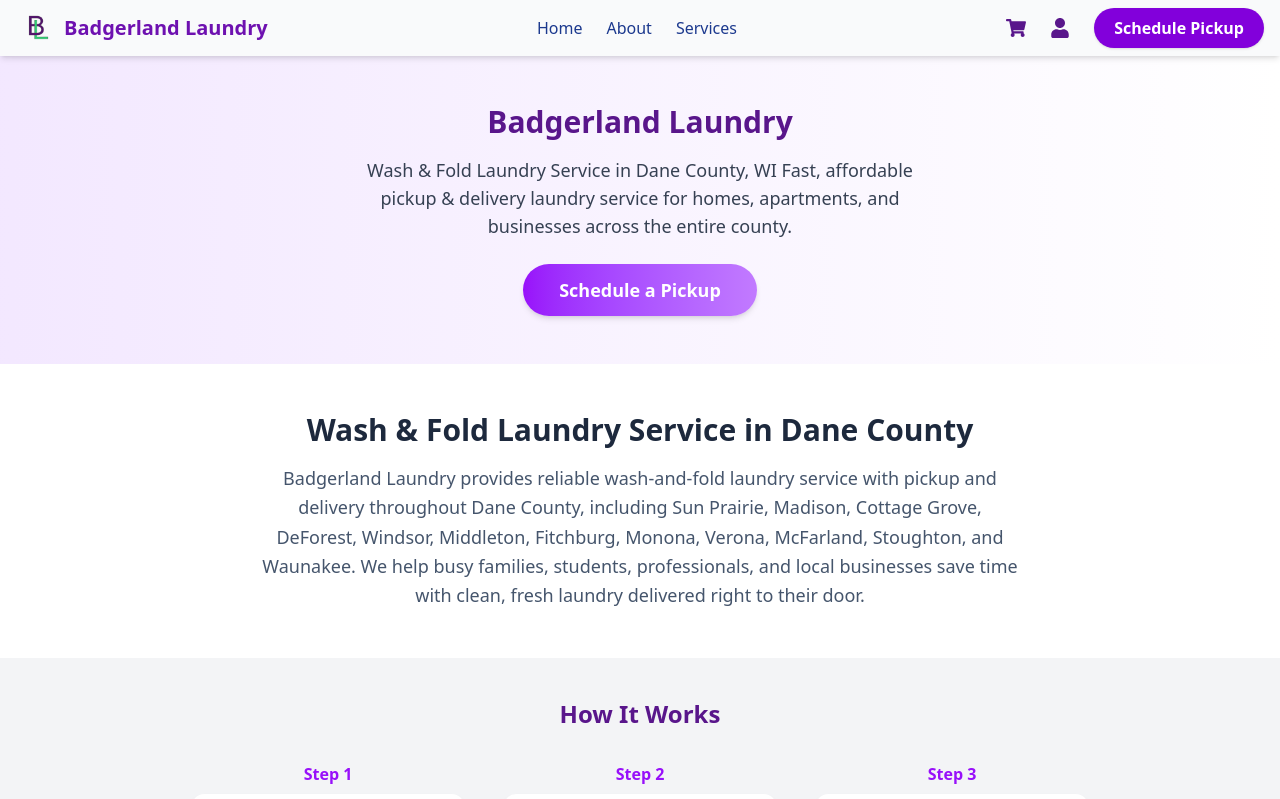
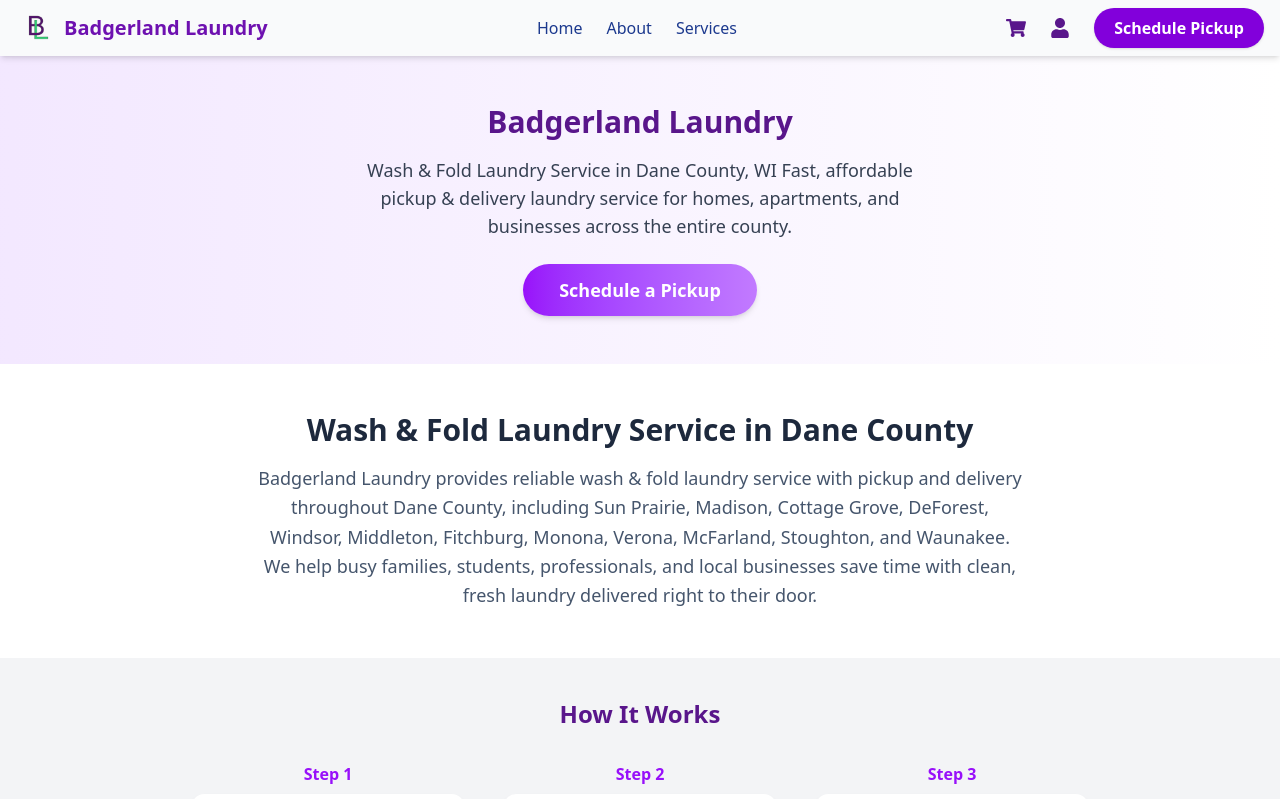
Before and after one commit to Badgerland608/BadgerlandSite, a React (Vite) app: page / in a window 1280 px wide. Shown: the top 799 px of the page. Built offline with nearby package versions, Linux system fonts and the light colour scheme; no server answers.

Commit message:
Update Intro.jsx

```diff
--- a/src/Intro.jsx
+++ b/src/Intro.jsx
@@ -9,7 +9,7 @@ function Intro() {
         </h2>
 
         <p className="text-slate-600 leading-relaxed text-lg">
-          Badgerland Laundry provides reliable wash‑and‑fold laundry service with pickup and delivery throughout Dane County, including Sun Prairie, Madison, Cottage Grove, DeForest, Windsor, Middleton, Fitchburg, Monona, Verona, McFarland, Stoughton, and Waunakee. We help busy families, students, professionals, and local businesses save time with clean, fresh laundry delivered right to their door.
+          Badgerland Laundry provides reliable wash & fold laundry service with pickup and delivery throughout Dane County, including Sun Prairie, Madison, Cottage Grove, DeForest, Windsor, Middleton, Fitchburg, Monona, Verona, McFarland, Stoughton, and Waunakee. We help busy families, students, professionals, and local businesses save time with clean, fresh laundry delivered right to their door.
         </p>
       </div>
     </section>
```
